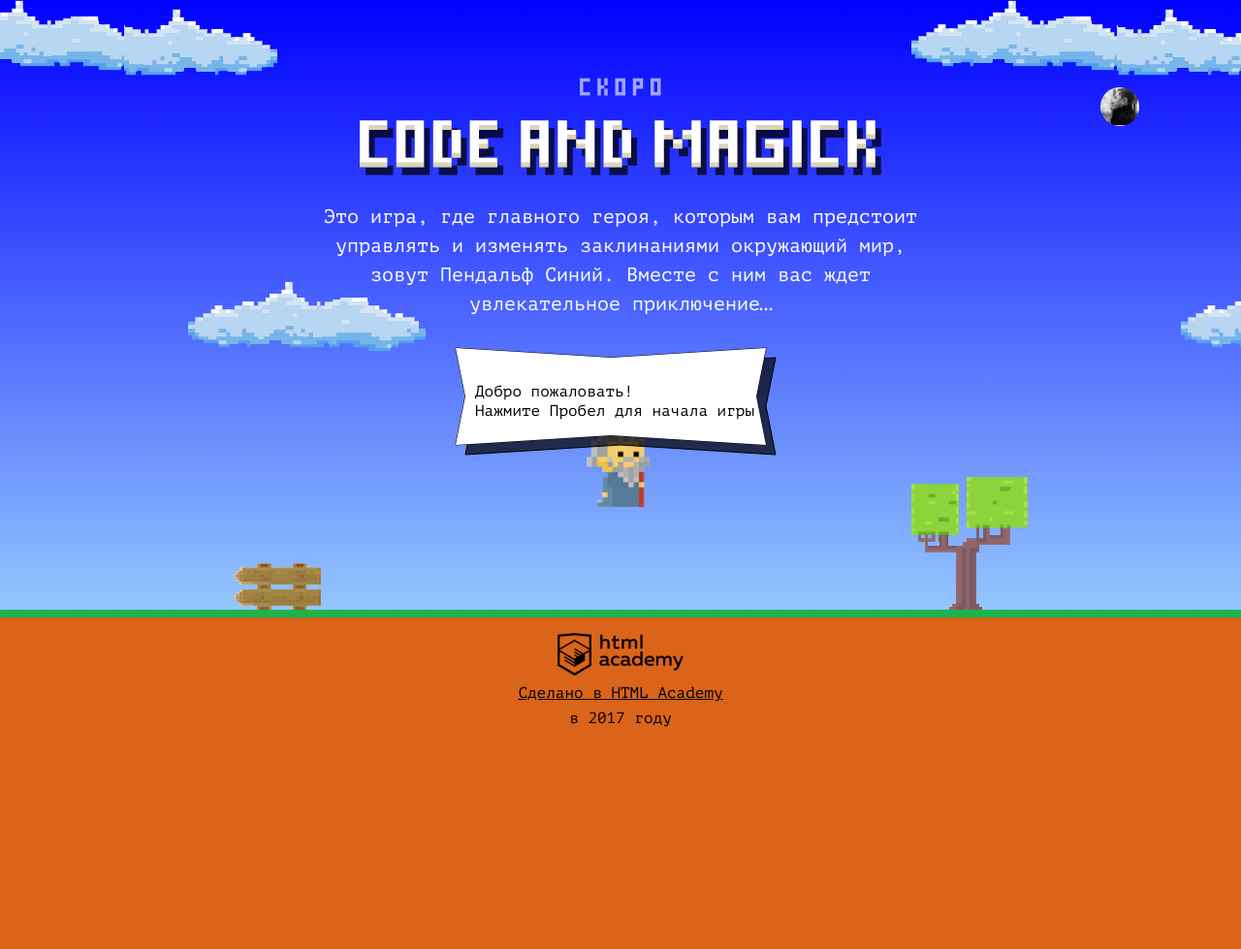
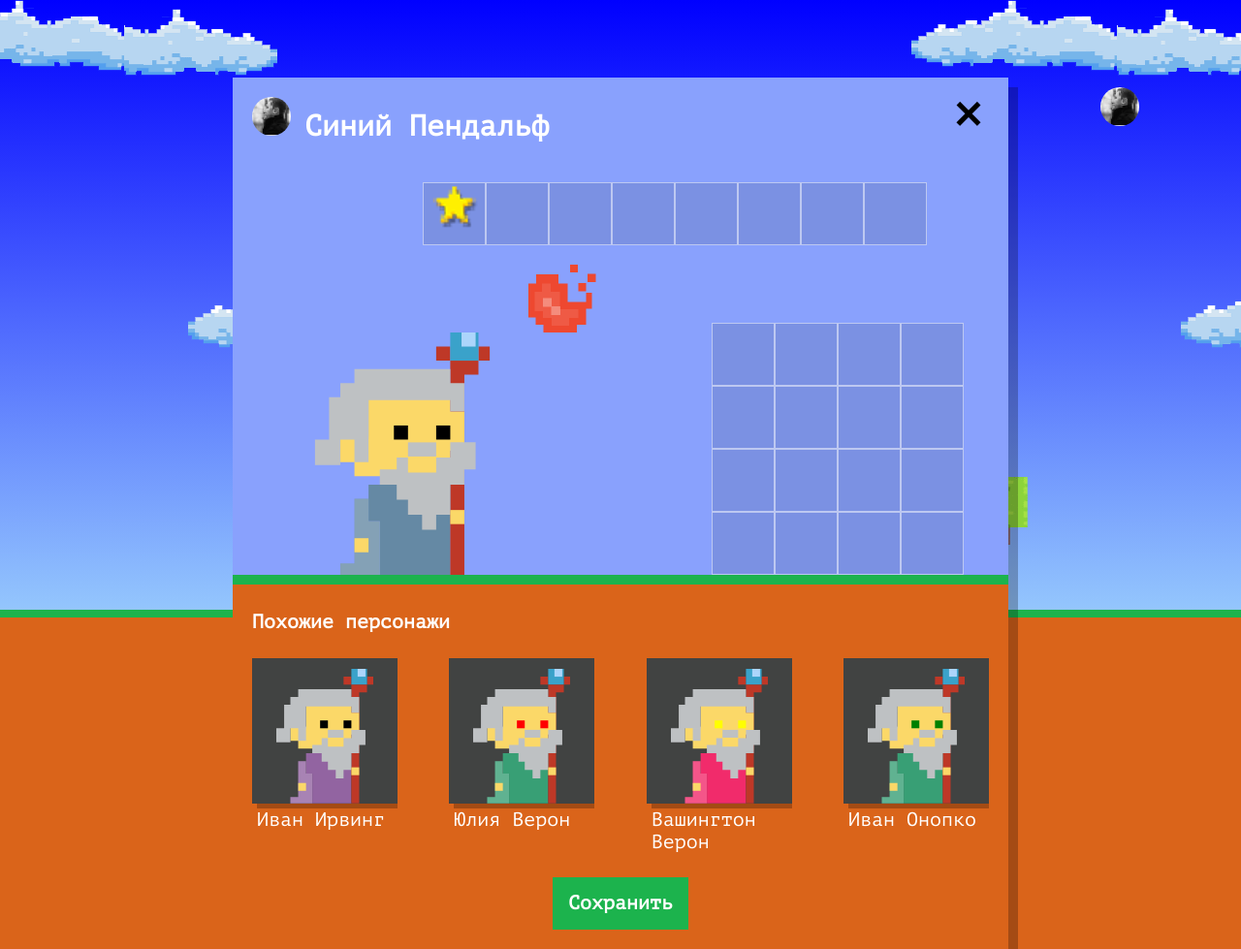
Before and after one commit to VittoriaLife/186965-code-and-magick-21, a website: page index.html in a window 1280 px wide. Shown: the whole page at 97% size. Before the commit the page ends 800 px from the top, so only its background shows below. Drawn offline with Linux system fonts and the light colour scheme.

Commit message:
Учебный проект: нас орда

```diff
--- a/index.html
+++ b/index.html
@@ -161,7 +161,7 @@
 
 <footer>
   <p><a href="http://htmlacademy.ru" class="footer-link"><img src="img/htmlacademy-logo.png" alt="HTML Academy"
-                                                              width="130">Сделано в HTML Academy</a>в 2017 году</p>
+  width="130">Сделано в HTML Academy</a>в 2017 году</p>
 </footer>
 
 <template id="similar-wizard-template" style="display: none">
@@ -204,6 +204,7 @@ function getWizardY(gameFieldHeight) {
 </script>
 <script src="js/stat.js"></script>
 <script src="js/game.js"></script>
+<script src="js/setup.js"></script>
 
 </body>
 </html>
--- /dev/null
+++ b/js/setup.js
@@ -0,0 +1,46 @@
+'use strict';
+
+const WIZARDS_ARRAY_LENGTH = 4;
+const userDialog = document.querySelector('.setup');
+userDialog.classList.remove('hidden');
+userDialog.querySelector('.setup-similar').classList.remove('hidden');
+const similarListElement = userDialog.querySelector('.setup-similar-list'); // список, куда будем вставлять похожих персоонажей
+const similarWizardTemplate = document.querySelector('#similar-wizard-template').content.querySelector('.setup-similar-item'); // шаблон, который будем использовать для похожих персоонажей
+const wizardsNames = ['Иван', 'Хуан Себастьян', 'Мария', 'Кристоф', 'Виктор', 'Юлия', 'Люпита', 'Вашингтон'];
+const wizardsSurnames = ['да Марья', 'Верон', 'Мирабелла', 'Вальц', 'Онопко', 'Топольницкая', 'Нионго', 'Ирвинг'];
+const wizardsCoatsColors = ['rgb(101, 137, 164)', 'rgb(241, 43, 107)', 'rgb(146, 100, 161)', 'rgb(56, 159, 117)', 'rgb(215, 210, 55)', 'rgb(0, 0, 0)'];
+const wizardsEyesColors = ['black', 'red', 'blue', 'yellow', 'green'];
+const wizards = [];
+const fragment = document.createDocumentFragment();
+
+
+const getRandomNumber = (wizardsArray) => wizardsArray[Math.floor(Math.random() * wizardsArray.length)];
+
+const renderWizards = () => {
+  for (let i = 0; i < WIZARDS_ARRAY_LENGTH; i++) {
+    wizards.push({
+      name: getRandomNumber(wizardsNames) + ' ' + getRandomNumber(wizardsSurnames),
+      coatColor: getRandomNumber(wizardsCoatsColors),
+      eyesColor: getRandomNumber(wizardsEyesColors)
+    })
+  }
+};
+
+renderWizards();
+
+const renderSimilarWizards = (wizards) => {
+  let wizardElement = similarWizardTemplate.cloneNode(true);
+
+  wizardElement.querySelector('.setup-similar-label').textContent = wizards.name;
+  wizardElement.querySelector('.wizard-coat').style.fill = wizards.coatColor;
+  wizardElement.querySelector('.wizard-eyes').style.fill = wizards.eyesColor;
+
+  return wizardElement;
+};
+
+
+for (let i = 0; i < wizards.length; i++) {
+  fragment.appendChild(renderSimilarWizards(wizards[i]));
+};
+
+similarListElement.appendChild(fragment);
```
Also changed, not shown: 1 other file.
